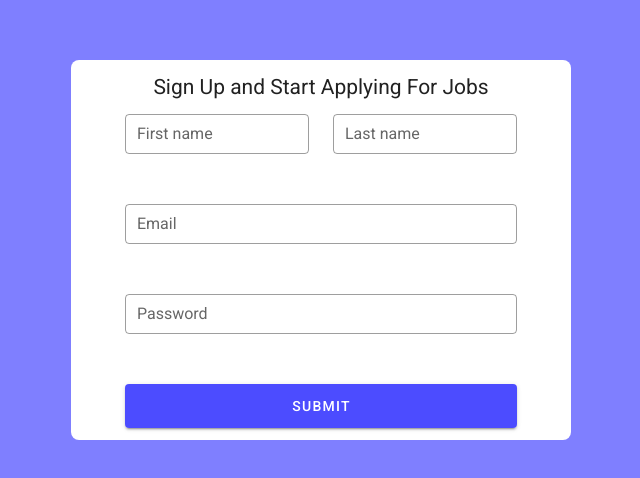
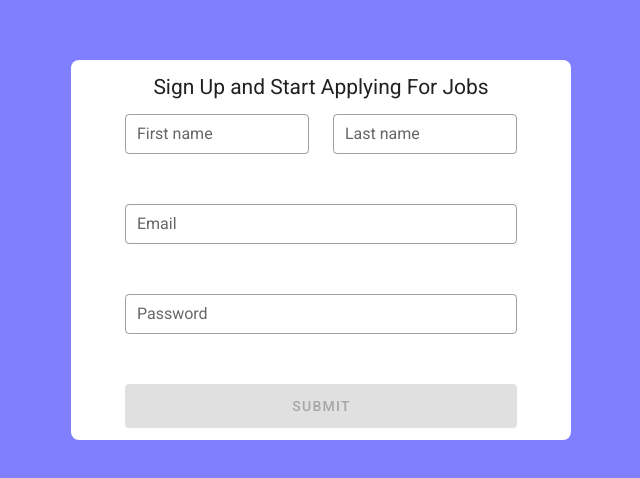
Before and after one commit to Etshawy1/Jobify, a Vue app in the folder frontend/: page /signup in a window 1280 px wide. Shown: the part 150-628 px from the top of the page, without its empty margins (319-959 px from the left). Built offline with nearby package versions, Linux system fonts and the light colour scheme.

Commit message:
Add: rules to the SignUpForm component

```diff
--- a/frontend/src/components/UserManagement/SignUpForm.vue
+++ b/frontend/src/components/UserManagement/SignUpForm.vue
@@ -1,12 +1,18 @@
 <template>
   <v-sheet color="white" rounded="lg">
-    <v-form v-model="form.valid" @submit.prevent="onSubmit">
+    <v-form v-model="formData.valid" @submit.prevent="onSubmit">
       <v-container>
         <div class="signupTitle">Sign Up and Start Applying For Jobs</div>
         <v-row justify="center" justify-md="center">
-          <!-- <v-spacer></v-spacer> -->
           <v-col cols="10" md="5" align-self="auto">
-            <v-text-field rounded-md outlined label="First name" dense>
+            <v-text-field
+              rounded-md
+              outlined
+              label="First name"
+              dense
+              v-model="formData.firstName"
+              :rules="[required('first name')]"
+            >
             </v-text-field>
           </v-col>
           <v-col cols="10" md="5" align-self="auto">
@@ -15,9 +21,10 @@
               outlined
               label="Last name"
               dense
+              v-model="formData.lastName"
+              :rules="[required('last name')]"
             ></v-text-field>
           </v-col>
-          <!-- <v-spacer></v-spacer> -->
         </v-row>
 
         <v-row justify="center">
@@ -28,6 +35,8 @@
               label="Email"
               dense
               type="email"
+              v-model="formData.email"
+              :rules="[required('email'), checkEmail()]"
             ></v-text-field>
           </v-col>
           <v-col cols="10">
@@ -37,15 +46,23 @@
               label="Password"
               dense
               type="password"
+              v-model="formData.password"
+              :rules="[required('password'), checkLength('password', 8)]"
             ></v-text-field>
           </v-col>
         </v-row>
 
         <v-row justify="center">
           <v-col cols="10">
-            <v-btn block dark color="rgba(0, 0, 255, 0.7)" type="submit" large
-              >submit</v-btn
-            >
+            <v-btn
+              block
+              color="blue darken-4"
+              type="submit"
+              large
+              class="white--text"
+              :disabled="!formData.valid"
+              >submit
+            </v-btn>
           </v-col>
         </v-row>
       </v-container>
@@ -57,8 +74,25 @@
 export default {
   data() {
     return {
-      form: {
+      formData: {
         valid: false,
+        firstName: "",
+        lastName: "",
+        email: "",
+        password: "",
+      },
+      required(propertyType) {
+        return (v) =>
+          (v && v.length > 0) || `Please enter Your ${propertyType}`;
+      },
+      checkEmail() {
+        return (v) =>
+          (v && /.+@.+\..+/.test(v)) || "Please enter a valid email address !";
+      },
+      checkLength(propertyType, minLength) {
+        return (v) =>
+          (v && v.length >= minLength) ||
+          `${propertyType} must be longer than ${minLength} characters`;
       },
     };
   },
```
Also changed, not shown: 1 other file (tests, documents, lock files or other folders).
